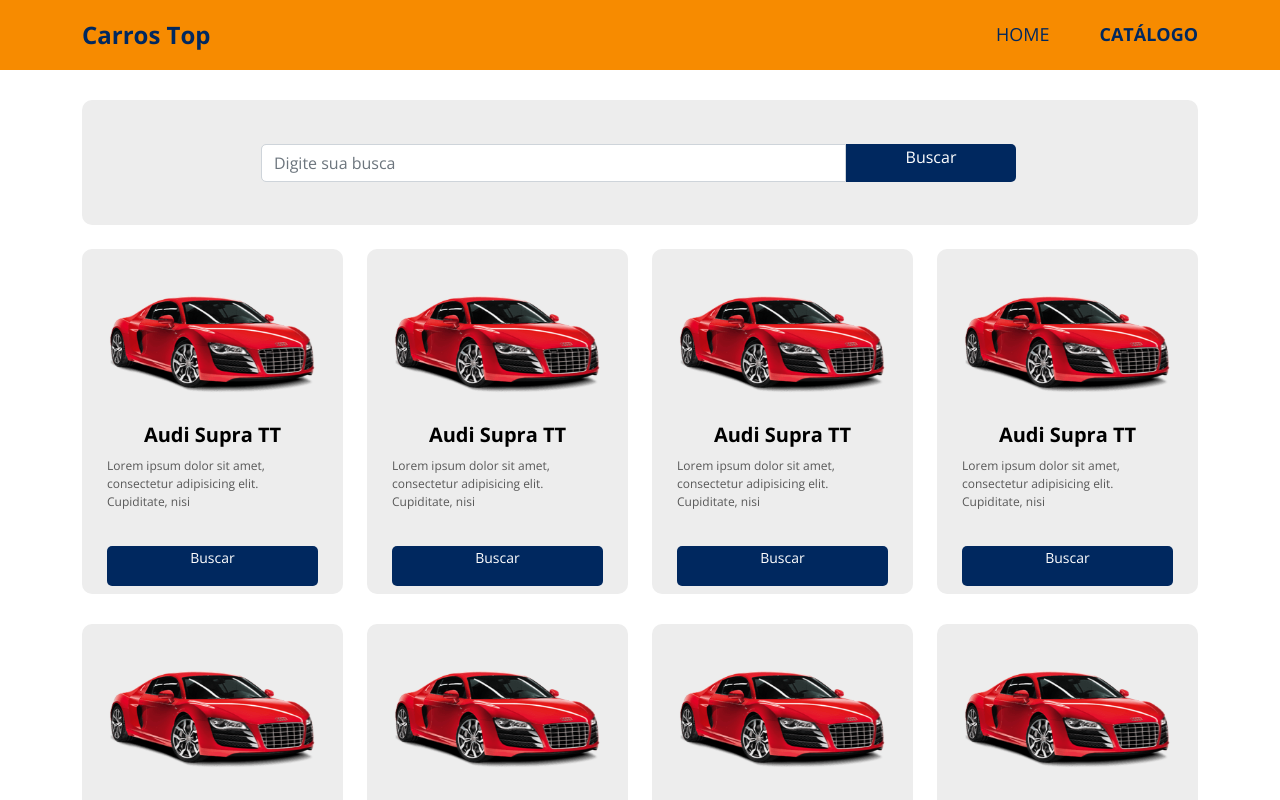
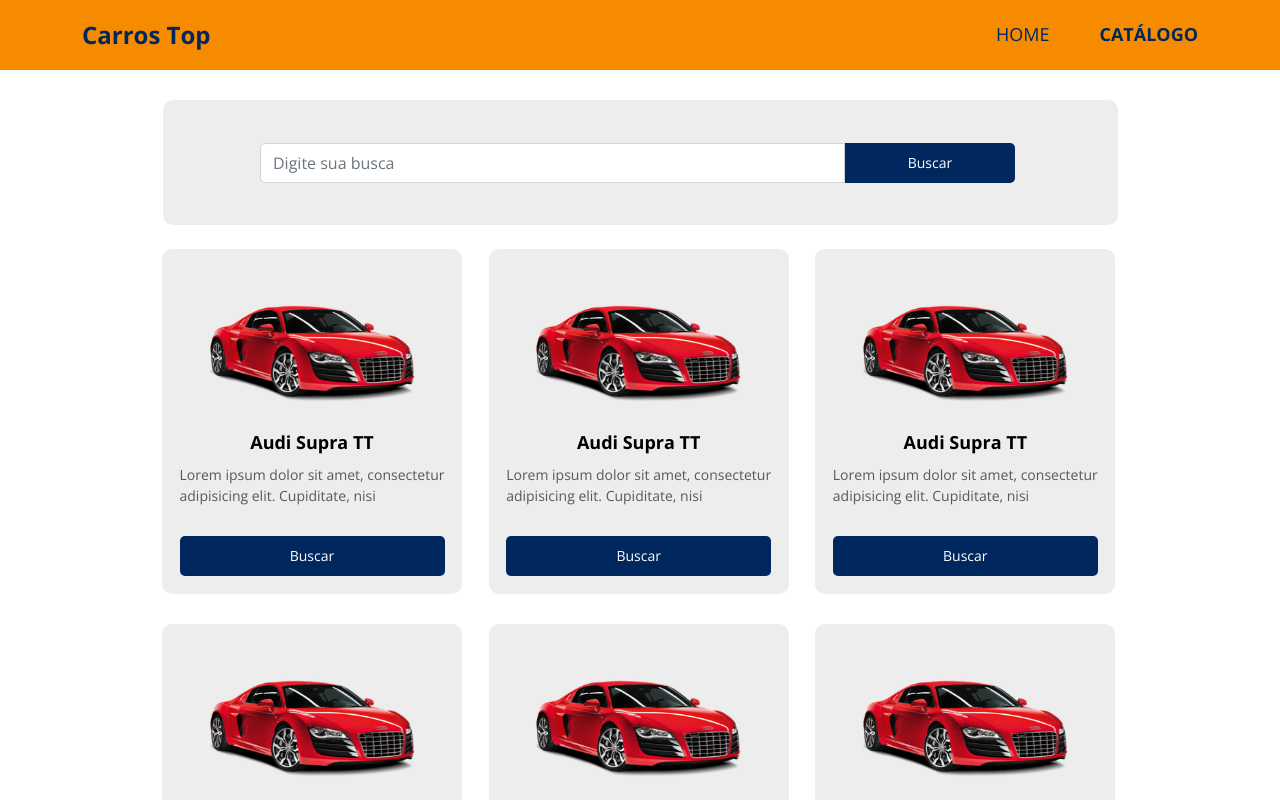
Before and after one commit to winkermann/dslearn, a React (Create React App) app in the folder 01.LayoutNavegacao/challenge-one/: page /catalog in a window 1280 px wide. Shown: the top 800 px of the page. Built offline with nearby package versions, Linux system fonts and the light colour scheme.

Commit message:
responsive css

```diff
--- a/01.LayoutNavegacao/challenge-one/src/App.tsx
+++ b/01.LayoutNavegacao/challenge-one/src/App.tsx
@@ -5,7 +5,7 @@ import Routes from './Routes';
 function App() {
   return (
     <>
-    <Routes />
+      <Routes />
     </>
   );
 }
--- a/01.LayoutNavegacao/challenge-one/src/components/ProductCard/index.tsx
+++ b/01.LayoutNavegacao/challenge-one/src/components/ProductCard/index.tsx
@@ -1,5 +1,6 @@
 import './styles.css';
 import { ReactComponent as CarCardImg } from '../../assets/img/car-card.svg';
+import SearchButton from '../SearchButton';
 
 const ProductCard = () => {
   return (
@@ -14,9 +15,7 @@ const ProductCard = () => {
             Lorem ipsum dolor sit amet, consectetur adipisicing elit.
             Cupiditate, nisi
           </p>
-          <button type="submit" className="base-card-container">
-            <p>Buscar</p>
-          </button>
+          <SearchButton />
         </div>
       </div>
     </div>
--- a/01.LayoutNavegacao/challenge-one/src/components/ProductCard/styles.css
+++ b/01.LayoutNavegacao/challenge-one/src/components/ProductCard/styles.css
@@ -1,38 +1,61 @@
 .product-card-container {
   background-color: var(--main-bg-color);
-  /* width: 300px; */
   height: 345px;
   display: flex;
   flex-direction: column;
   justify-content: center;
   align-items: center;
-  padding: 25px;
+  padding: 20px;
   color: var(--secundary-color);
   border-radius: 10px;
-  font-size: 12px;
   margin-bottom: 30px;
 }
 
 .product-card-container h5 {
-    text-align: center;
-    color: black;
-    margin-bottom: 10px;
+  text-align: center;
+  color: black;
+  font-size: 18px;
+  margin-bottom: 10px;
 }
 
 .product-card-container p {
-    margin: 0;
+  font-size: 11px;
+  margin: 0;
 }
 
-
 .product-content-container button {
-    width: 100%;
-    height: 40px;
-    margin-top: 35px;
-    border: none;
-    border-radius: 5px;
+  margin-top: 30px;
 }
 
-.product-content-container button p {
-    margin: 0;
+@media (min-width: 768px) {
+  .product-card-container {
+    width: 345px;
+  }
+  .product-card-container p {
     font-size: 14px;
+  }
+  .product-content-container .button-search-container button {
+    width: 300px;
+  }
 }
+
+@media (min-width: 992px) {
+  .product-card-container {
+    width: 300px;
+  }
+  .product-card-container p {
+    font-size: 12px;
+  }
+  .product-content-container .button-search-container button {
+    width: 255px;
+  }
+}
+
+@media (min-width: 1200px) {
+  .product-card-container p {
+    font-size: 14px;
+  }
+  .product-content-container .button-search-container button {
+    width: 265px;
+  }
+}
--- a/01.LayoutNavegacao/challenge-one/src/components/SearchBar/index.tsx
+++ b/01.LayoutNavegacao/challenge-one/src/components/SearchBar/index.tsx
@@ -1,3 +1,4 @@
+import SearchButton from '../SearchButton';
 import './styles.css';
 
 const SearchBar = () => {
@@ -13,9 +14,7 @@ const SearchBar = () => {
               placeholder="Digite sua busca"
               className="form-control"
             />
-            <button type="submit" className="base-card-container">
-              <p>Buscar</p>
-            </button>
+            <SearchButton />
           </form>
         </div>
       </div>
--- a/01.LayoutNavegacao/challenge-one/src/components/SearchBar/styles.css
+++ b/01.LayoutNavegacao/challenge-one/src/components/SearchBar/styles.css
@@ -6,8 +6,6 @@
   display: flex;
   width: 100%;
   height: 125px;
-  align-items: center;
-  justify-content: center;
 }
 
 .input-card-content {
@@ -24,7 +22,7 @@
 }
 
 .input-card-content button {
-  width: 30%;
+  width: 100px;
   border: none;
   border-radius: 0 5px 5px 0;
 }
@@ -34,14 +32,32 @@
 }
 
 @media (min-width: 576px) {
+  .search-container {
+    width: 535px;
+  }
+  .input-card-content button {
+    width: 175px;
+  }
+}
+
+@media (min-width: 768px) {
+  .search-container {
+    width: 730px;
+  }
+  .section-card-container .input-card-content {
+    justify-content: center;
+  }
   .input-card-content button {
     width: 175px;
   }
 }
 
 @media (min-width: 992px) {
+  .search-container {
+    width: 952px;
+  }
   .input-card-content {
-    width: 758px;
+    width: 760px;
   }
   .input-card-content input {
     width: 585px;
@@ -50,3 +66,9 @@
     width: 170px;
   }
 }
+
+@media (min-width: 1200px) {
+  .search-container {
+    width: 979px;
+  }
+}
--- /dev/null
+++ b/01.LayoutNavegacao/challenge-one/src/components/SearchButton/index.tsx
@@ -0,0 +1,13 @@
+import './styles.css';
+
+const SearchButton = () => {
+  return (
+    <div className="button-search-container">
+      <button type="submit">
+        <p>Buscar</p>
+      </button>
+    </div>
+  );
+};
+
+export default SearchButton;
--- /dev/null
+++ b/01.LayoutNavegacao/challenge-one/src/components/SearchButton/styles.css
@@ -0,0 +1,17 @@
+.button-search-container {
+    display: flex;
+    justify-content: center;
+}
+.button-search-container button {
+  background-color: var(--main-color);
+  color: var(--emphasis-color);
+  border-radius: 5px;
+  width: 220px;
+  height: 40px;
+  border: none;
+}
+
+.button-search-container button p {
+  margin: 0;
+  font-size: 14px;
+}
--- a/01.LayoutNavegacao/challenge-one/src/pages/Catalog/index.tsx
+++ b/01.LayoutNavegacao/challenge-one/src/pages/Catalog/index.tsx
@@ -1,38 +1,38 @@
-import Navbar from '../../components/Navbar';
 import ProductCard from '../../components/ProductCard';
 import Search from '../../components/SearchBar';
+import './styles.css'
 
 const Catalog = () => {
   return (
     <>
       <Search />
-      <div className="container my-4">
+      <div className="container my-4 catalog-container">
         <div className="row">
-          <div className="col-sm-6 col-lg-4 col-xl-3">
+          <div className="col-sm-6 col-lg-4">
             <ProductCard />
           </div>
-          <div className="col-sm-6 col-lg-4 col-xl-3">
+          <div className="col-sm-6 col-lg-4">
             <ProductCard />
           </div>
-          <div className="col-sm-6 col-lg-4 col-xl-3">
+          <div className="col-sm-6 col-lg-4">
             <ProductCard />
           </div>
-          <div className="col-sm-6 col-lg-4 col-xl-3">
+          <div className="col-sm-6 col-lg-4 ">
             <ProductCard />
           </div>
-          <div className="col-sm-6 col-lg-4 col-xl-3">
+          <div className="col-sm-6 col-lg-4">
             <ProductCard />
           </div>
-          <div className="col-sm-6 col-lg-4 col-xl-3">
+          <div className="col-sm-6 col-lg-4">
             <ProductCard />
           </div>
-          <div className="col-sm-6 col-lg-4 col-xl-3">
+          <div className="col-sm-6 col-lg-4">
             <ProductCard />
           </div>
-          <div className="col-sm-6 col-lg-4 col-xl-3">
+          <div className="col-sm-6 col-lg-4">
             <ProductCard />
           </div>
-          <div className="col-sm-6 col-lg-4 col-xl-3">
+          <div className="col-sm-6 col-lg-4">
             <ProductCard />
           </div>
         </div>
--- /dev/null
+++ b/01.LayoutNavegacao/challenge-one/src/pages/Catalog/styles.css
@@ -0,0 +1,10 @@
+@media (min-width: 992) {
+  .catalog-container {
+    width: 930px;
+  }
+}
+@media (min-width: 1200px) {
+  .catalog-container {
+    width: 980px;
+  }
+}
--- a/01.LayoutNavegacao/challenge-one/src/pages/Home/styles.css
+++ b/01.LayoutNavegacao/challenge-one/src/pages/Home/styles.css
@@ -8,7 +8,7 @@
 }
 
 .home-content-container {
-  width: 100%;
+  width: 320px;
   height: auto;
   display: flex;
   flex-direction: column-reverse;
@@ -18,16 +18,20 @@
 }
 
 .home-content-text {
-  padding: 10px;
+  /* padding: 10px; */
+  width: 290px;
 }
 
 .home-content-text h1 {
   font-size: 20px;
-  margin-bottom: 5px;
+}
+
+.home-content-text p {
+  font-size: 12px;
 }
 
 .home-img-container svg {
-  width: 100%;
+  width: 290px;
 }
 
 .section-card-container {
@@ -40,6 +44,7 @@
 
 .subsection-container {
   display: flex;
+  align-items: center;
 }
 
 .subsection-container span {
@@ -48,18 +53,24 @@
 }
 
 @media (min-width: 576px) {
+  .home-container {
+    width: 535px;
+  }
   .home-content-container {
-    width: 535px;
     height: 365px;
   }
   .home-img-container svg {
-    width: 330px;
+    width: 333px;
+    height: 199px;
   }
   .home-content-text {
     width: 420px;
   }
   .home-content-text h1 {
     font-size: 30px;
+  }
+  .home-content-text p {
+    font-size: 16px;
   }
   .subsection-container span {
     margin-left: 20px;
@@ -68,33 +79,50 @@
 }
 
 @media (min-width: 768px) {
+  .home-container {
+    width: 728px;
+  }
   .home-content-container {
-    width: 728px;
     height: 475px;
   }
-  .section-card-container {
+  .home-container .section-card-container {
     justify-content: flex-start;
   }
   .subsection-container {
-    margin-left: 80px;
+    margin-left: 85px;
   }
 }
 
 @media (min-width: 992px) {
+  .home-container {
+    width: 952px;
+  }
   .home-content-container {
-    width: 952px;
     height: 579px;
   }
   .home-img-container svg {
     width: 455px;
+    height: 272px;
   }
 }
 
 @media (min-width: 1200px) {
+  .home-container {
+    width: 972px;
+  }
   .home-content-container {
-    width: 979px;
     height: 365px;
+    width: 830px;
     flex-direction: row;
     justify-content: center;
   }
+  .home-content-text {
+    width: 420px;
+  }
+  .home-content-text h1 {
+    font-size: 28px;
+  }
+  .home-content-text p {
+    font-size: 16px;
+  }
 }
```
